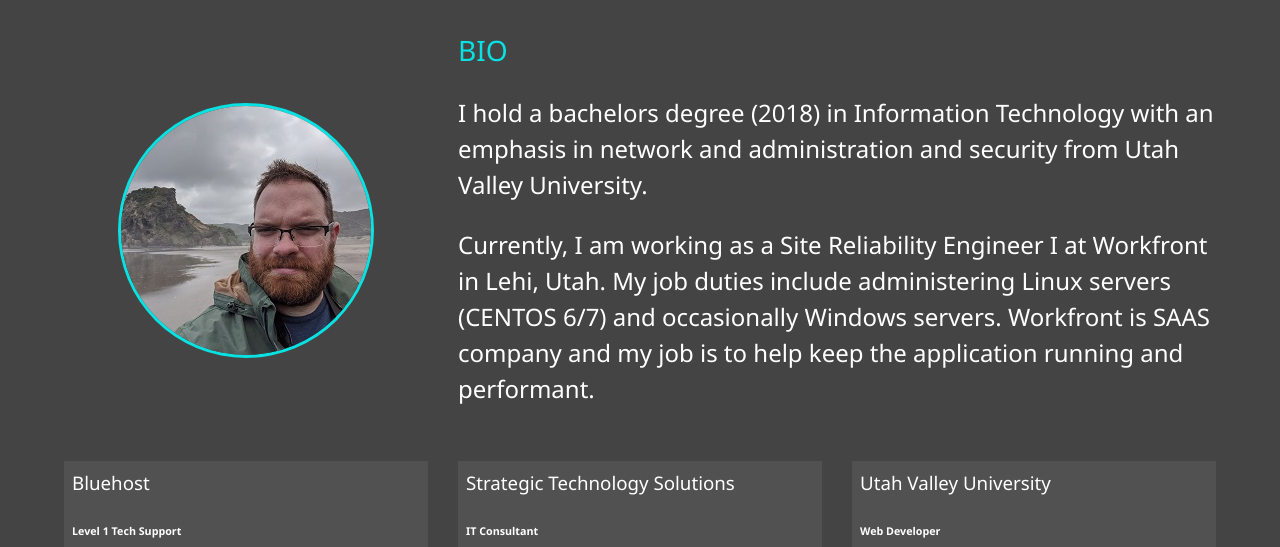
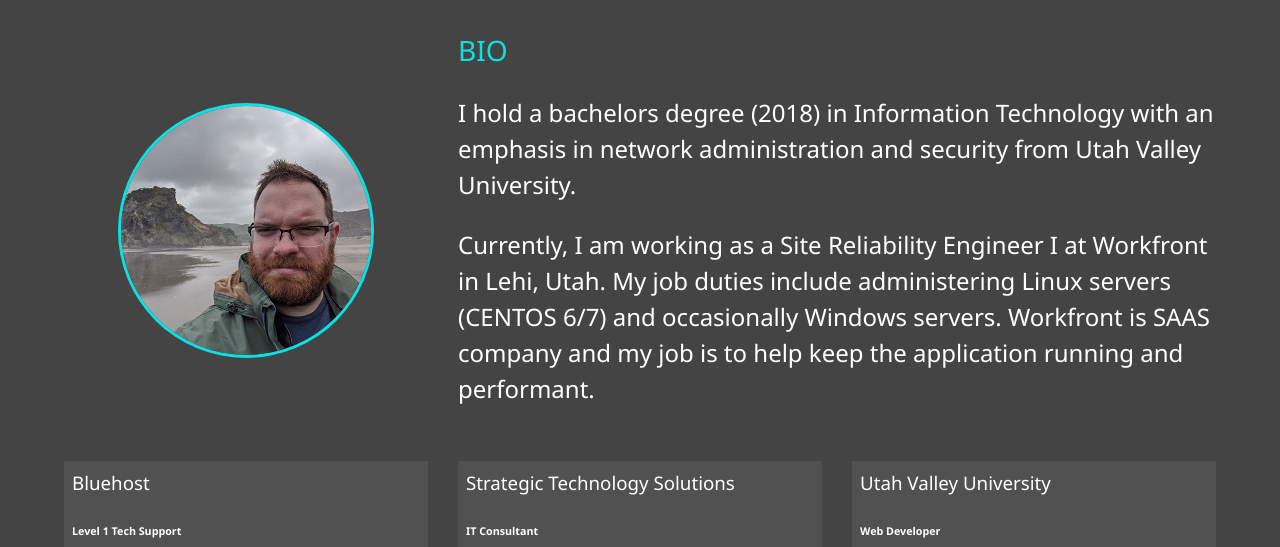
Before and after one commit to Ancalagon88/personal_site, a plain HTML site: page about.html in a window 1280 px wide. Shown: the part 253-800 px from the top of the page. Drawn offline with Linux system fonts and the light colour scheme.

Commit message:
fixed error on about page

```diff
--- a/about.html
+++ b/about.html
@@ -60,7 +60,7 @@
             <img src="img/portrait.jpg" alt="Daniel Phillips" class="bio-image">
             <div class="bio">
                 <h3 class="text-secondary">BIO</h3>
-                <p>I hold a bachelors degree (2018) in Information Technology with an emphasis in network and administration and security from Utah Valley University.</p>
+                <p>I hold a bachelors degree (2018) in Information Technology with an emphasis in network administration and security from Utah Valley University.</p>
                 <p>Currently, I am working as a Site Reliability Engineer I at Workfront in Lehi, Utah. My job duties include administering Linux servers (CENTOS 6/7) and occasionally Windows servers. Workfront is SAAS company and my job is to help keep the application running and performant.</p>
             </div>
             <div class="job job-1">
```
